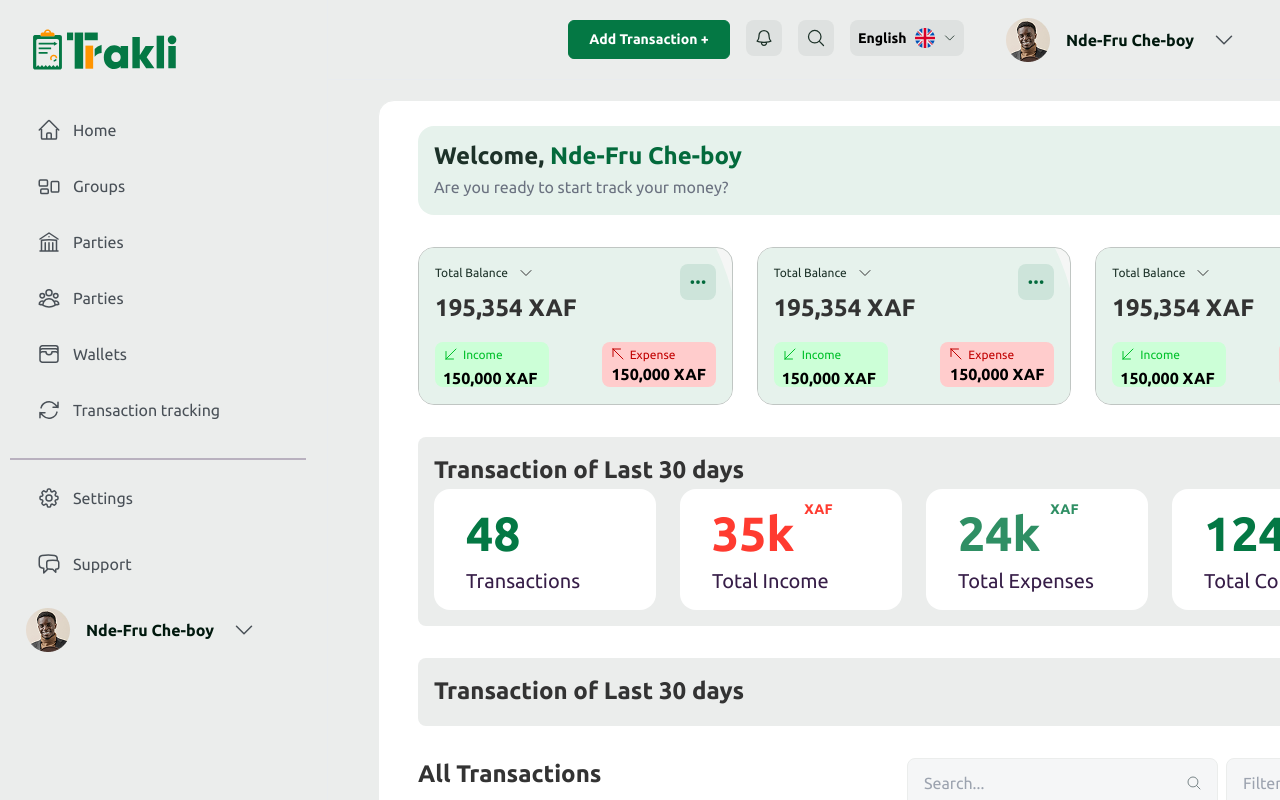
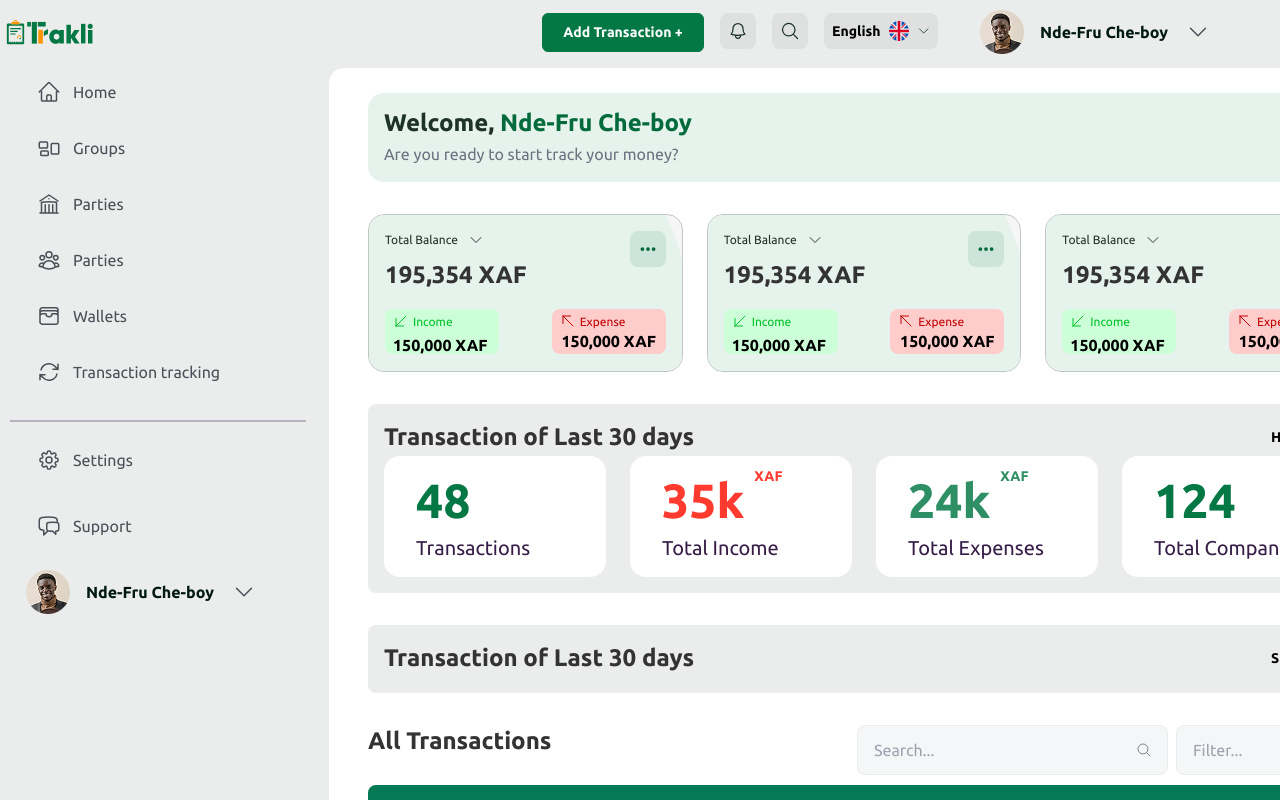
Before and after one commit to trakli/webui, a Nuxt app: page /dashboard in a window 1280 px wide. Built offline with nearby package versions, Linux system fonts and the light colour scheme.

Commit message:
fix: Reduced height and width of sidebar and navbar

```diff
--- a/components/TNavbar.vue
+++ b/components/TNavbar.vue
@@ -35,8 +35,8 @@ import { MagnifyingGlassIcon, BellIcon, ChevronDownIcon } from '@heroicons/vue/2
   display: flex;
   justify-content: space-between;
   align-items: center;
-  height: 80px;
-  padding: 0 24px;
+  height: 65px;
+  padding: 0 50px;
   background-color: $bg-gray;
   border-bottom: 1px solid #e9ecef;
   position: fixed;
--- a/components/TSidebar.vue
+++ b/components/TSidebar.vue
@@ -129,14 +129,14 @@ import TAvatar from './TAvatar.vue';
 .sidebar-header {
   display: flex;
   justify-items: start;
-  padding: 20px;
+  padding-top: 2px;
   text-align: center;
 }
 
 .logo {
-  width: 150px;
+  width: 90px;
   height: 62px;
-  margin-left: 10px;
+  margin-left: 5px;
 }
 
 .sidebar-nav ul {
--- a/pages/dashboard.vue
+++ b/pages/dashboard.vue
@@ -34,9 +34,9 @@ definePageMeta({
   flex-direction: column;
   justify-content: center;
   align-items: center;
-  margin-top: 80px;
-  margin-left: 328px;
-  padding: 20px;
+  margin-top: 62px;
+  margin-left: 228px;
+  padding: 5px;
 }
 </style>
 
```
